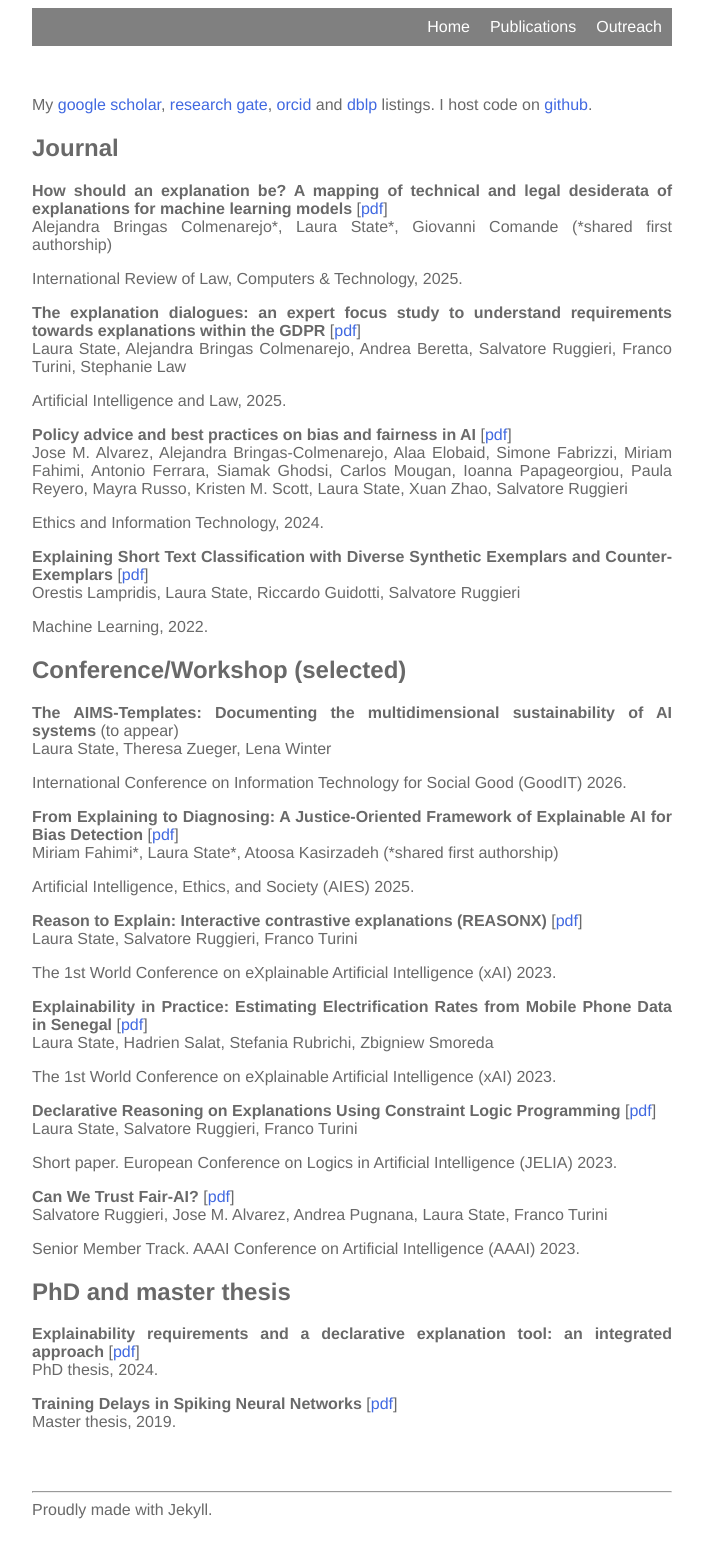
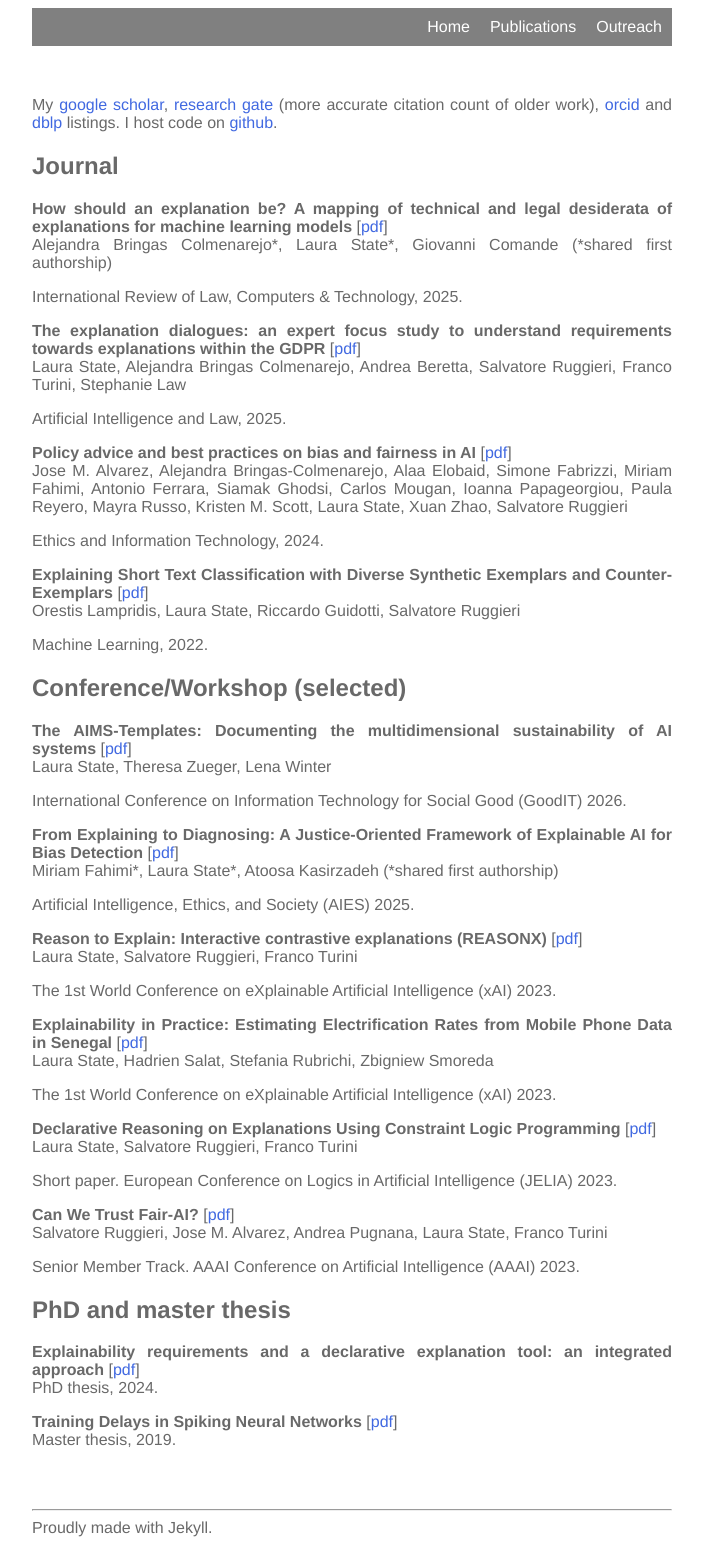
Before and after one commit to lstate/lstate.github.io, a Jekyll site: the page built from _pages/publications.markdown, in a window 1280 px wide. Shown: the whole page, without its empty margins (288-991 px from the left). Built offline with Jekyll 4.4.1, drawn with Linux system fonts in a browser that asks for light colours.

Commit message:
Update publications.markdown
update

```diff
--- a/_pages/publications.markdown
+++ b/_pages/publications.markdown
@@ -6,7 +6,7 @@ permalink: /publications/
 
 <br />
 
-My [google scholar](https://scholar.google.de/citations?user=6h4JHq4AAAAJ&hl=de), [research gate](https://www.researchgate.net/profile/Laura-State), [orcid](https://orcid.org/0000-0001-8084-5297) and [dblp](https://dblp.uni-trier.de/pid/248/5723.html) listings.
+My [google scholar](https://scholar.google.de/citations?user=6h4JHq4AAAAJ&hl=de), [research gate](https://www.researchgate.net/profile/Laura-State) (more accurate citation count of older work), [orcid](https://orcid.org/0000-0001-8084-5297) and [dblp](https://dblp.uni-trier.de/pid/248/5723.html) listings.
 I host code on [github](https://github.com/lstate).
 
 
@@ -34,7 +34,7 @@ Machine Learning, 2022.
 
 ## Conference/Workshop (selected)
 
-**The AIMS-Templates: Documenting the multidimensional sustainability of AI systems** (to appear) <br>
+**The AIMS-Templates: Documenting the multidimensional sustainability of AI systems** [[pdf](https://dl.acm.org/doi/10.1145/3794786.3830766)] <br>
 Laura State, Theresa Zueger, Lena Winter
 
 International Conference on Information Technology for Social Good (GoodIT) 2026.
```
